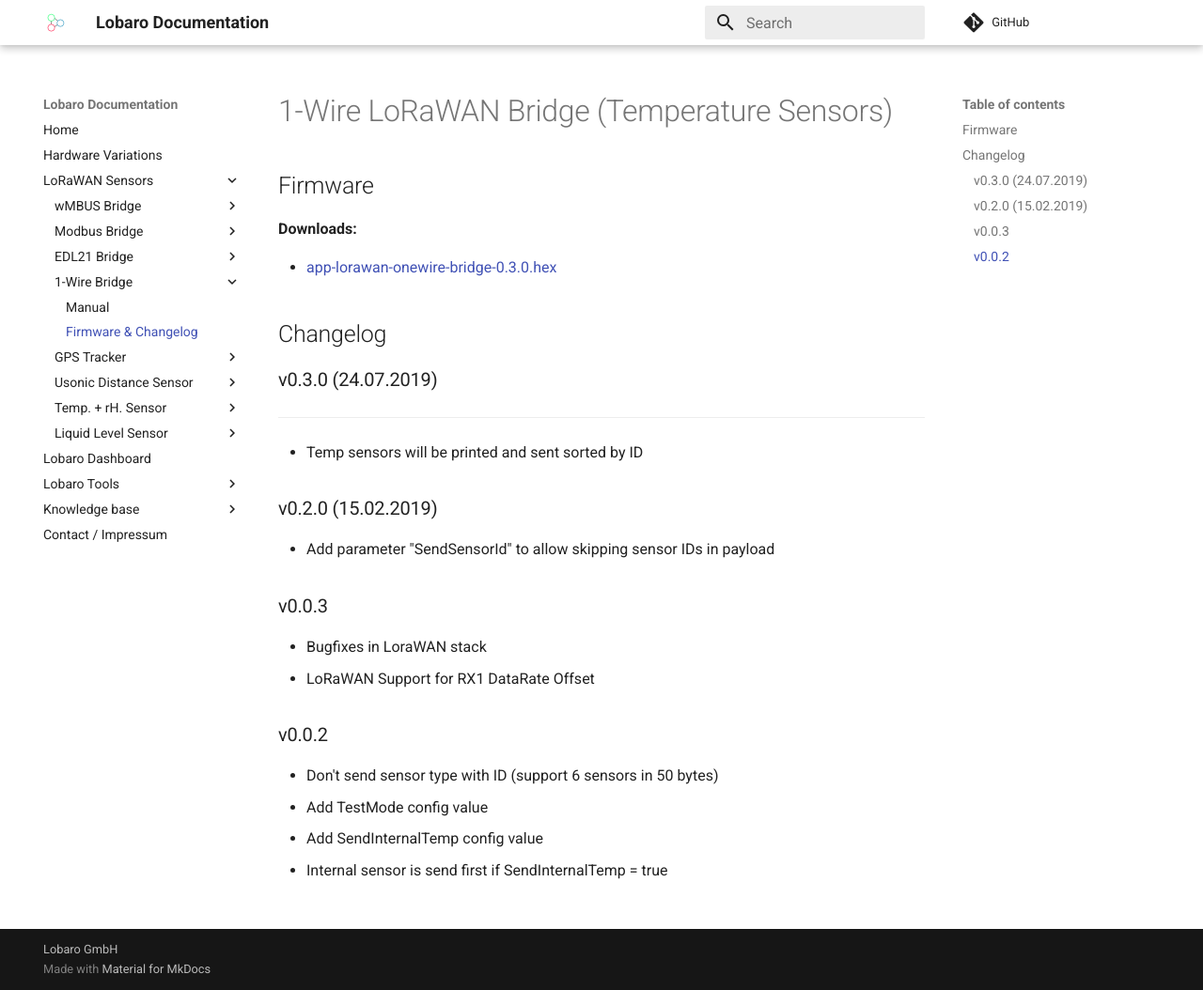
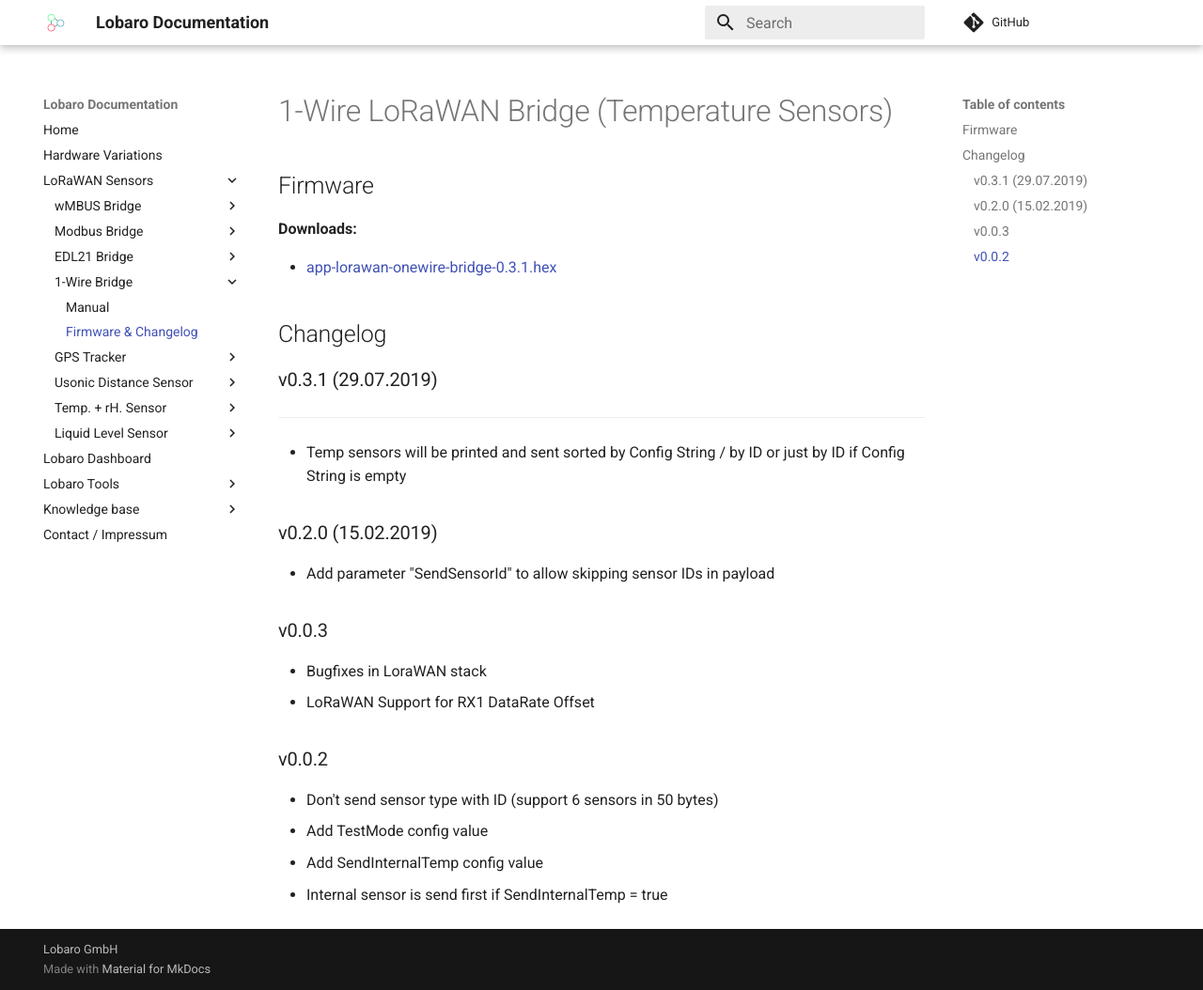
Before and after one commit to Lobaro/docs, an MkDocs documentation site: the page built from docs/lorawan-sensors/1-wire-lorawan/firmware.md, in a window 1280 px wide and 1054 px high. Shown: the whole window at 94% size. Built offline with MkDocs 1.6.1 and Material for MkDocs 9.7.7, drawn with Linux system fonts in a browser that asks for light colours; a script that is not in the unit is left out; comment, search, counter and statistics services are not loaded.

Commit message:
added one wire with sorting

```diff
--- a/docs/lorawan-sensors/1-wire-lorawan/firmware.md
+++ b/docs/lorawan-sensors/1-wire-lorawan/firmware.md
@@ -4,13 +4,13 @@
 
 **Downloads:**
 
-* [app-lorawan-onewire-bridge-0.3.0.hex](firmware/app-lorawan-onewire-bridge-0.3.0.hex)
+* [app-lorawan-onewire-bridge-0.3.1.hex](firmware/app-lorawan-onewire-bridge-0.3.1.hex)
 
 ## Changelog
 
-### v0.3.0 (24.07.2019)
+### v0.3.1 (29.07.2019)
 --------------------
-* Temp sensors will be printed and sent sorted by ID
+* Temp sensors will be printed and sent sorted by Config String / by ID or just by ID if Config String is empty
 
 ### v0.2.0 (15.02.2019)
 * Add parameter "SendSensorId" to allow skipping sensor IDs in payload
```
Also changed, not shown: docs/lorawan-sensors/1-wire-lorawan/index.md (+11 -0 lines), 2 other files.
